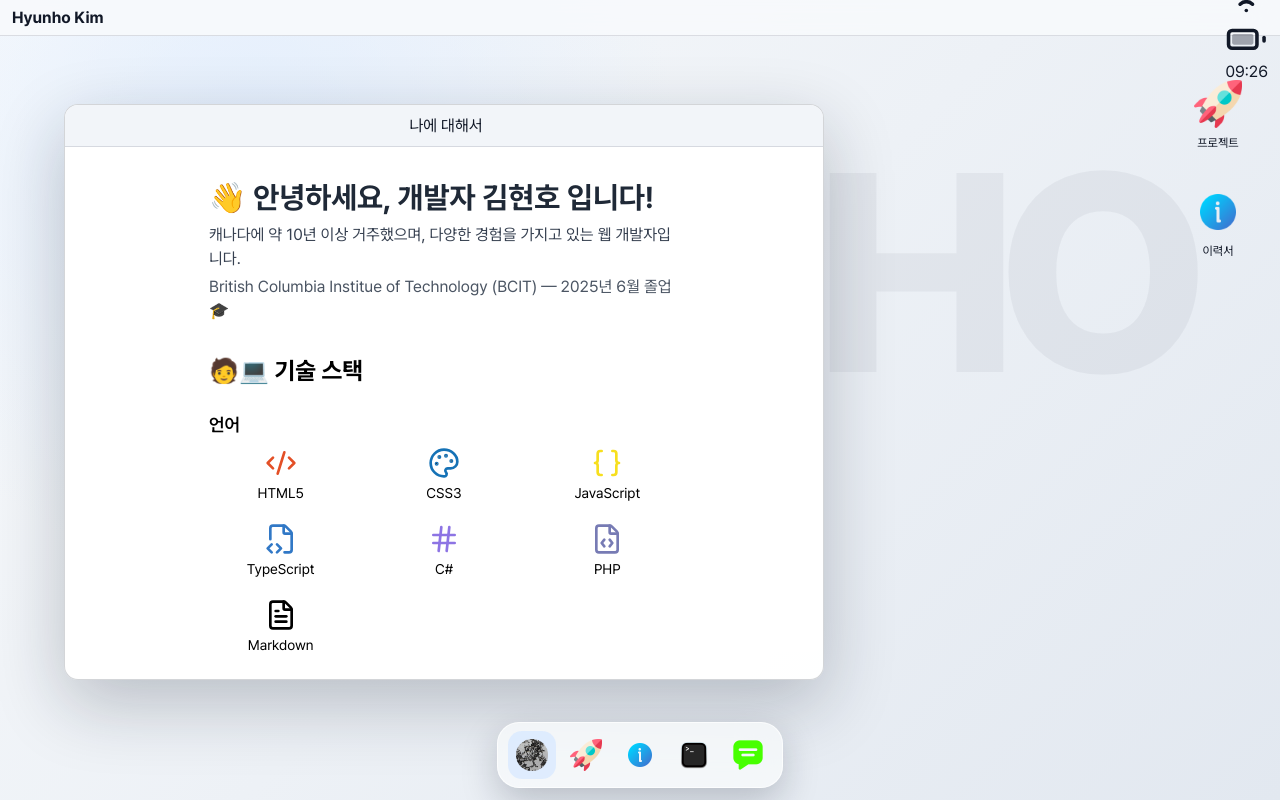
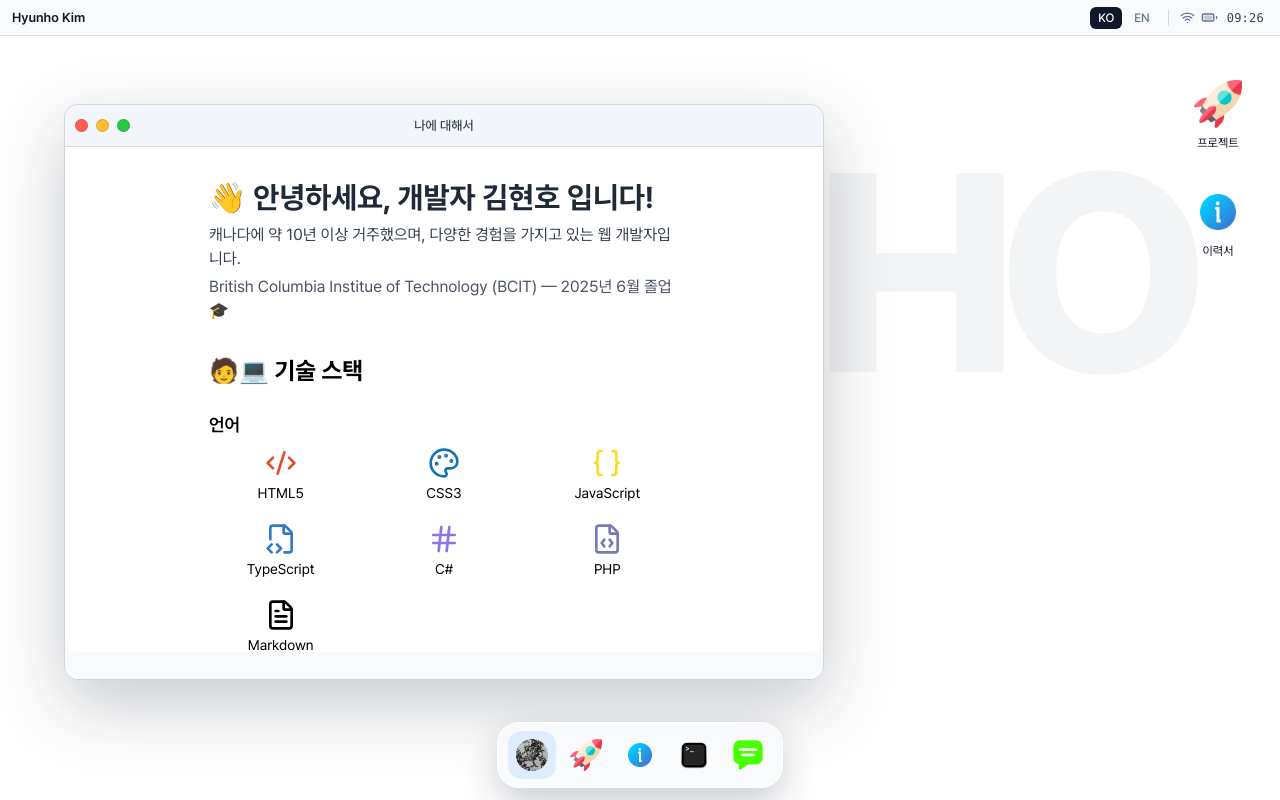
Before and after one commit to noonnofus/Portfolio-terminal-OS, a Next.js app: page /gui-v2 in a window 1280 px wide. Built offline with nearby package versions, Linux system fonts and the light colour scheme.

Commit message:
feat: add custom scrollbar styles and dark mode support for GUI V2

```diff
--- a/src/features/gui-v2/styles/gui-v2.css
+++ b/src/features/gui-v2/styles/gui-v2.css
@@ -2,10 +2,32 @@
     position: relative;
     min-height: 100dvh;
     overflow: hidden;
+    color: #111827;
+    transition: background 0.5s ease;
+}
+
+.gui-v2-shell[data-wallpaper="aurora"] {
     background:
         radial-gradient(circle at 20% 20%, rgb(219 234 254 / 70%), transparent 35%),
         linear-gradient(135deg, #f8fafc, #e2e8f0);
-    color: #111827;
+}
+
+.gui-v2-shell[data-wallpaper="sunset"] {
+    background:
+        radial-gradient(circle at 80% 20%, rgb(254 186 116 / 70%), transparent 45%),
+        linear-gradient(135deg, #ea580c, #4a0e4e);
+}
+
+.gui-v2-shell[data-wallpaper="forest"] {
+    background:
+        radial-gradient(circle at 20% 80%, rgb(167 243 208 / 50%), transparent 45%),
+        linear-gradient(135deg, #064e3b, #022c22);
+}
+
+.gui-v2-shell[data-wallpaper="dark"] {
+    background:
+        radial-gradient(circle at 50% 50%, rgb(63 63 70 / 30%), transparent 70%),
+        linear-gradient(135deg, #09090b, #27272a);
 }
 
 .gui-v2-system-bar {
@@ -21,6 +43,74 @@
     padding: 0 max(12px, env(safe-area-inset-right, 0px)) 0
         max(12px, env(safe-area-inset-left, 0px));
     backdrop-filter: blur(16px);
+}
+
+.gui-v2-system-controls {
+    display: flex;
+    align-items: center;
+    gap: 4px;
+}
+
+.gui-v2-lang-button {
+    border-radius: 6px;
+    padding: 2px 8px;
+    font-size: 12px;
+    font-weight: 500;
+    text-transform: uppercase;
+    color: #64748b;
+    transition: background 100ms ease, color 100ms ease;
+}
+
+.gui-v2-lang-button:hover {
+    background: rgb(15 23 42 / 8%);
+}
+
+.gui-v2-lang-button[aria-pressed="true"] {
+    background: #0f172a;
+    color: white;
+}
+
+.gui-v2-system-divider {
+    width: 1px;
+    height: 16px;
+    margin: 0 6px;
+    background: rgb(15 23 42 / 15%);
+}
+
+.gui-v2-system-clock {
+    font-family: "SF Mono", "Menlo", "Monaco", "Cascadia Code", monospace;
+    font-size: 12px;
+    font-weight: 500;
+    font-variant-numeric: tabular-nums;
+    color: #334155;
+    letter-spacing: 0.02em;
+    padding: 0 4px;
+}
+
+/* ── System status icons (dineshd.dev style) ─────────── */
+
+.gui-v2-system-status {
+    display: flex;
+    align-items: center;
+    justify-content: center;
+    padding: 1px;
+}
+
+.gui-v2-system-icon {
+    width: 15px;
+    height: 15px;
+    color: #64748b;
+}
+
+.gui-v2-system-icon-battery {
+    width: 17px;
+    height: 17px;
+}
+
+.gui-v2-system-name {
+    font-size: 13px;
+    font-weight: 600;
+    color: #0f172a;
 }
 
 .gui-v2-background-type {
@@ -87,35 +177,121 @@
     filter: saturate(0.82) brightness(0.96);
 }
 
+/* ── macOS-style title bar ───────────────────────────────── */
+
 .gui-v2-title-bar {
-    display: flex;
+    display: grid;
+    grid-template-columns: 72px 1fr 72px;
     min-height: 42px;
     align-items: center;
-    justify-content: space-between;
     border-bottom: 1px solid rgb(15 23 42 / 12%);
     background: rgb(241 245 249 / 92%);
-    padding: 0 10px 0 14px;
+    padding: 0 10px;
+    cursor: grab;
+    user-select: none;
 }
 
-.gui-v2-window-control {
+.gui-v2-title-bar:active {
+    cursor: grabbing;
+}
+
+/* Traffic lights container */
+.gui-v2-traffic-lights {
+    display: flex;
+    align-items: center;
+    gap: 8px;
+}
+
+/* Individual traffic light button */
+.gui-v2-traffic-light {
     display: grid;
-    width: 28px;
-    height: 28px;
+    width: 13px;
+    height: 13px;
     place-items: center;
     border-radius: 999px;
-    font-size: 18px;
+    border: 0.5px solid rgb(0 0 0 / 12%);
+    cursor: pointer;
+    transition: filter 120ms ease;
 }
 
-.gui-v2-window-control:hover,
-.gui-v2-window-control:focus-visible {
-    background: #dbeafe;
+.gui-v2-traffic-light:focus-visible {
     outline: 2px solid #2563eb;
+    outline-offset: 2px;
 }
+
+/* Close button — red */
+.gui-v2-traffic-close {
+    background: #ff5f57;
+}
+
+.gui-v2-traffic-close:hover {
+    filter: brightness(0.88);
+}
+
+/* Minimize button — yellow */
+.gui-v2-traffic-minimize {
+    background: #febc2e;
+}
+
+.gui-v2-traffic-minimize:hover {
+    filter: brightness(0.88);
+}
+
+/* Maximize button — green */
+.gui-v2-traffic-maximize {
+    background: #28c840;
+}
+
+.gui-v2-traffic-maximize:hover {
+    filter: brightness(0.88);
+}
+
+/* Traffic light inner icon — hidden until hover on group */
+.gui-v2-traffic-icon {
+    width: 8px;
+    height: 8px;
+    color: rgb(0 0 0 / 0);
+    transition: color 100ms ease;
+}
+
+.gui-v2-traffic-lights:hover .gui-v2-traffic-icon {
+    color: rgb(0 0 0 / 55%);
+}
+
+/* Centered title text */
+.gui-v2-title-text {
+    text-align: center;
+    font-size: 13px;
+    font-weight: 500;
+    color: #374151;
+    white-space: nowrap;
+    overflow: hidden;
+    text-overflow: ellipsis;
+}
+
+/* Spacer for grid symmetry */
+.gui-v2-title-spacer {
+    width: 72px;
+}
+
+/* ── Maximized window override ────────────────────────── */
+
+.gui-v2-window-maximized {
+    border-radius: 0 !important;
+    border: none !important;
+}
+
+.gui-v2-window-maximized .gui-v2-title-bar {
+    cursor: default;
+}
+
+/* ── Window content ─────────────────────────────────────── */
 
 .gui-v2-window-content {
     min-height: 0;
     flex: 1;
     overflow: auto;
+    background: #f8fafc;
 }
 
 .gui-v2-projects {
@@ -404,3 +580,155 @@
         text-decoration: none;
     }
 }
+
+/* ── Sleek scrollbars for windows ── */
+.gui-v2-window-content::-webkit-scrollbar,
+.gui-v2-window-content *::-webkit-scrollbar {
+    width: 8px;
+    height: 8px;
+}
+
+.gui-v2-window-content::-webkit-scrollbar-track,
+.gui-v2-window-content *::-webkit-scrollbar-track {
+    background: transparent;
+}
+
+.gui-v2-window-content::-webkit-scrollbar-thumb,
+.gui-v2-window-content *::-webkit-scrollbar-thumb {
+    background: rgba(0, 0, 0, 0.18);
+    border-radius: 99px;
+}
+
+.gui-v2-window-content::-webkit-scrollbar-thumb:hover,
+.gui-v2-window-content *::-webkit-scrollbar-thumb:hover {
+    background: rgba(0, 0, 0, 0.35);
+}
+
+.dark .gui-v2-window-content::-webkit-scrollbar-thumb,
+.dark .gui-v2-window-content *::-webkit-scrollbar-thumb {
+    background: rgba(255, 255, 255, 0.2);
+}
+
+.dark .gui-v2-window-content::-webkit-scrollbar-thumb:hover,
+.dark .gui-v2-window-content *::-webkit-scrollbar-thumb:hover {
+    background: rgba(255, 255, 255, 0.35);
+}
+
+/* ── Dark Mode styling override for GUI V2 ── */
+.dark.gui-v2-shell,
+.dark .gui-v2-shell {
+    color: #f8fafc;
+}
+
+.dark .gui-v2-window {
+    background: rgba(30, 41, 59, 0.94);
+    border-color: rgba(255, 255, 255, 0.12);
+    box-shadow: 0 24px 70px rgba(0, 0, 0, 0.45);
+}
+
+.dark .gui-v2-title-bar {
+    background: rgba(15, 23, 42, 0.9);
+    border-bottom-color: rgba(255, 255, 255, 0.08);
+}
+
+.dark .gui-v2-title-text {
+    color: #cbd5e1;
+}
+
+.dark .gui-v2-window-content {
+    background: #0f172a;
+}
+
+.dark .gui-v2-projects {
+    background: #0f172a;
+}
+
+.dark .gui-v2-projects-header h3 {
+    color: #f8fafc;
+}
+
+.dark .gui-v2-project-card {
+    background: #1e293b;
+    border-color: rgba(255, 255, 255, 0.08);
+    color: #cbd5e1;
+}
+
+.dark .gui-v2-project-card strong {
+    color: #f8fafc;
+}
+
+.dark .gui-v2-project-card:hover {
+    border-color: rgba(59, 130, 246, 0.45);
+    box-shadow: 0 12px 30px rgba(0, 0, 0, 0.4);
+}
+
+.dark .gui-v2-project-icon {
+    background: #334155;
+}
+
+.dark .gui-v2-resume {
+    background: #0f172a;
+    color: #cbd5e1;
+}
+
+.dark .gui-v2-resume h3,
+.dark .gui-v2-resume h4,
+.dark .gui-v2-resume h5,
+.dark .gui-v2-resume dt {
+    color: #f8fafc;
+}
+
+.dark .gui-v2-resume-section-title {
+    border-bottom-color: rgba(255, 255, 255, 0.15);
+    color: #f8fafc;
+}
+
+.dark .gui-v2-resume-hero {
+    border-bottom-color: #334155;
+}
+
+.dark .gui-v2-resume-hero p {
+    color: #94a3b8;
+}
+
+.dark .gui-v2-dock {
+    background: rgba(15, 23, 42, 0.72);
+    border-color: rgba(255, 255, 255, 0.08);
+    box-shadow: 0 14px 36px rgba(0, 0, 0, 0.35);
+}
+
+.dark .gui-v2-dock-button:hover,
+.dark .gui-v2-dock-button:focus-visible,
+.dark .gui-v2-dock-button[aria-pressed="true"] {
+    background: rgba(30, 41, 59, 0.86);
+}
+
+.dark .gui-v2-system-bar {
+    background: rgba(15, 23, 42, 0.78);
+    border-bottom-color: rgba(255, 255, 255, 0.08);
+}
+
+.dark .gui-v2-system-name {
+    color: #f8fafc;
+}
+
+.dark .gui-v2-system-clock {
+    color: #cbd5e1;
+}
+
+.dark .gui-v2-system-icon {
+    color: #cbd5e1;
+}
+
+.dark .gui-v2-lang-button:hover {
+    background: rgba(255, 255, 255, 0.08);
+}
+
+.dark .gui-v2-lang-button[aria-pressed="true"] {
+    background: #f8fafc;
+    color: #0f172a;
+}
+
+.dark .gui-v2-system-divider {
+    background: rgba(255, 255, 255, 0.15);
+}
```
